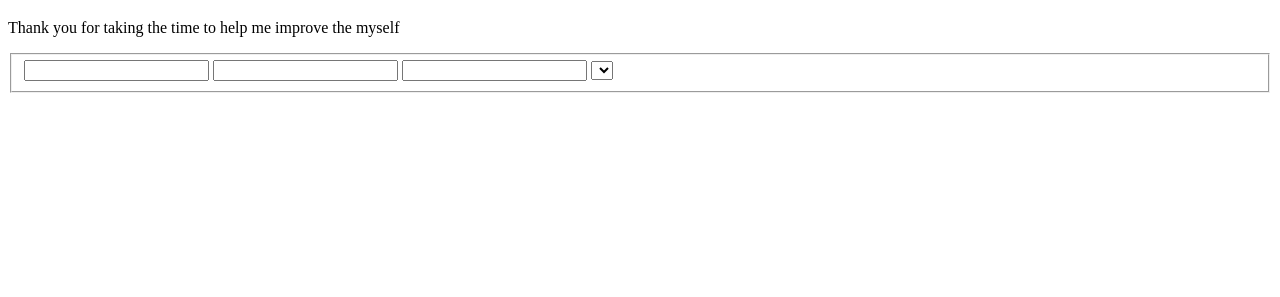
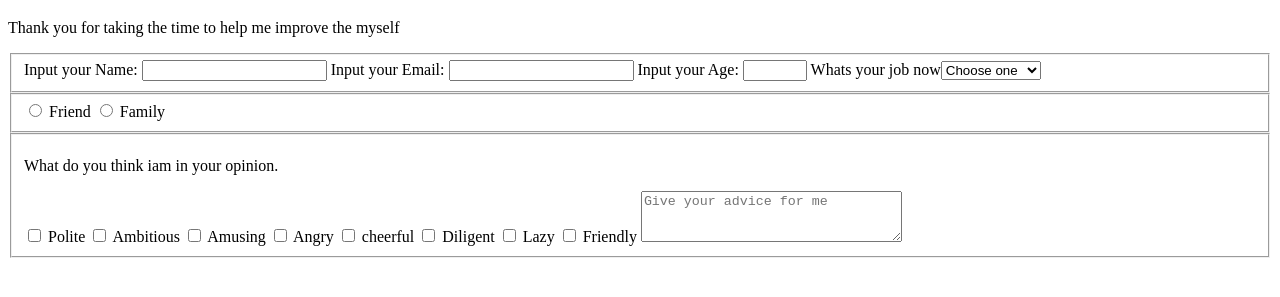
Before and after one commit to adiprasetyaxyz/survey-form, a plain HTML site: page index.html in a window 1280 px wide. Shown: the part 61-358 px from the top of the page. Drawn offline with Linux system fonts and the light colour scheme.

Commit message:
make html strukture

```diff
--- a/index.html
+++ b/index.html
@@ -14,15 +14,52 @@
 <div>
     <form id="survey-form" method="post" action="https://register-demo.freecodecamp.org/">
        <fieldset>
-        <label><input type="text" name="name" id="name"></label>
-        <label><input type="email" name="email" id="email"></label>
-        <label><input type="number" name="age" id="age"></label>
-        <label for=""><select name="dropdown" id="dropdown">
-            <option value=""></option>
-            <option value=""></option>
-            <option value=""></option>
-            <option value=""></option>
+        <label>Input your Name: <input type="text" name="name" id="name" required></label>
+        <label>Input your Email: <input type="email" name="email" id="email" required></label>
+        <label>Input your Age: <input type="number" name="age" id="age" min="18" max="100" required></label>
+        <label for="">Whats your job now<select name="dropdown" id="dropdown">
+            <option value="0">Choose one</option>
+            <option value="1">Student</option>
+            <option value="2">Enterpreneur</option>
+            <option value="3">Employee</option>
+            <option value="4">Freelance</option>
         </select></label>
+       </fieldset>
+       <fieldset>
+        <label for="friend">
+            <input type="radio" name="friend" id="friend"> Friend
+        </label>
+        <label for="family">
+            <input type="radio" name="family" id="family"> Family
+        </label>
+        </fieldset>
+       <fieldset>
+        <p>What do you think iam in your opinion.</p>
+        <label for="polite">
+            <input type="checkbox" name="polite" id="polite"> Polite
+        </label>
+            <label for="ambitious">
+            <input type="checkbox" name="ambitious" id="ambitious"> Ambitious
+        </label>
+        <label for="amusing">
+            <input type="checkbox" name="amusing" id="amusing"> Amusing
+        </label>
+        <label for="angry">
+            <input type="checkbox" name="angry" id="angry"> Angry
+        </label>
+        <label for="cheerful">
+            <input type="checkbox" name="cheerful" id="cheerful"> cheerful
+        </label>
+        <label for="diligent">
+            <input type="checkbox" name="diligent" id="diligent"> Diligent
+        </label>
+        <label for="lazy">
+            <input type="checkbox" name="lazy" id="lazy"> Lazy
+        </label>
+        <label for="friendly">
+            <input type="checkbox" name="friendly" id="friendly"> Friendly
+        </label>
+        <label for="comment"><textarea name="comment" id="comment" cols="30" rows="3" placeholder="Give your advice for me"></textarea></label>
        </fieldset>
     </form>
 </div>
```
